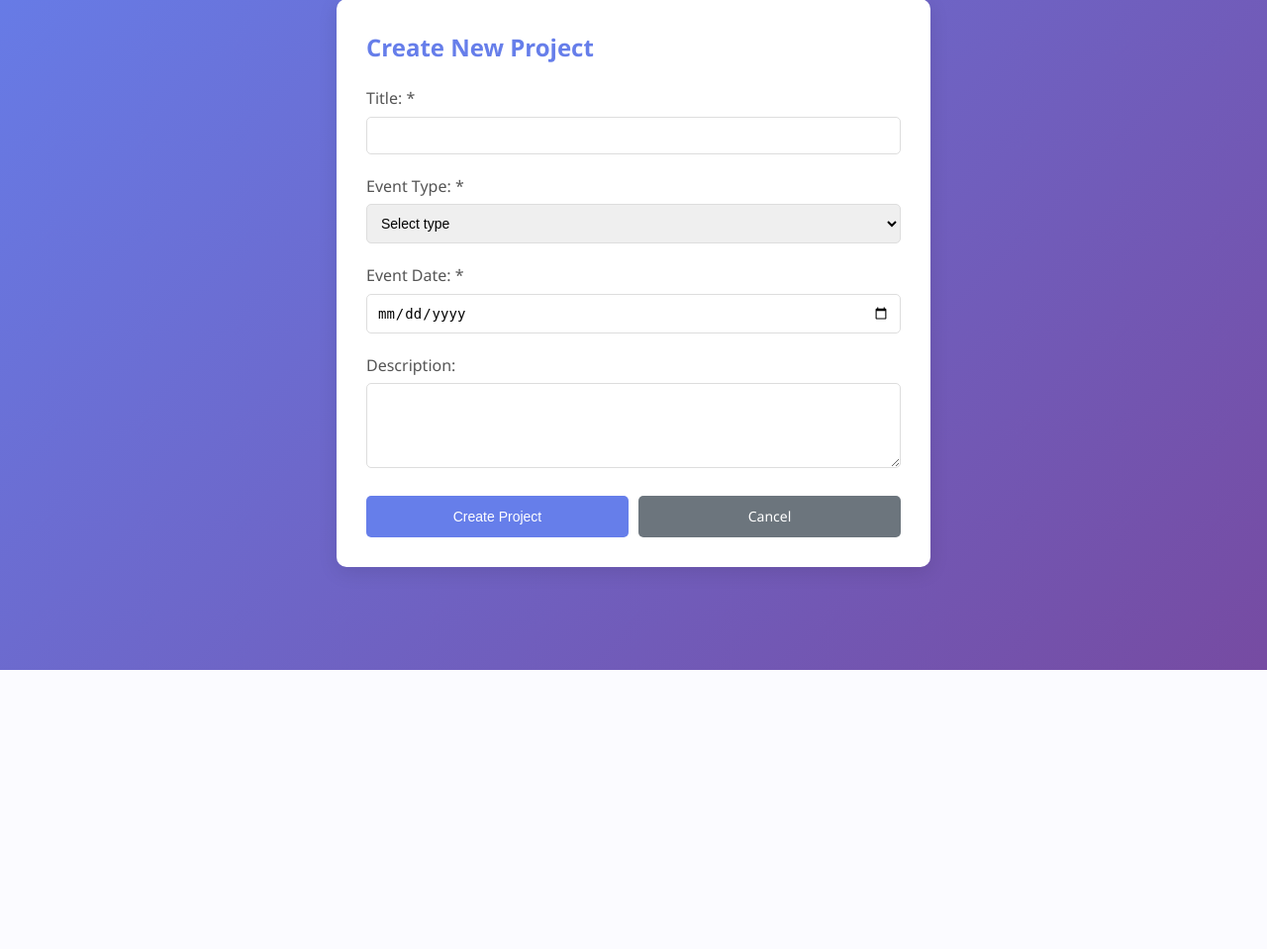
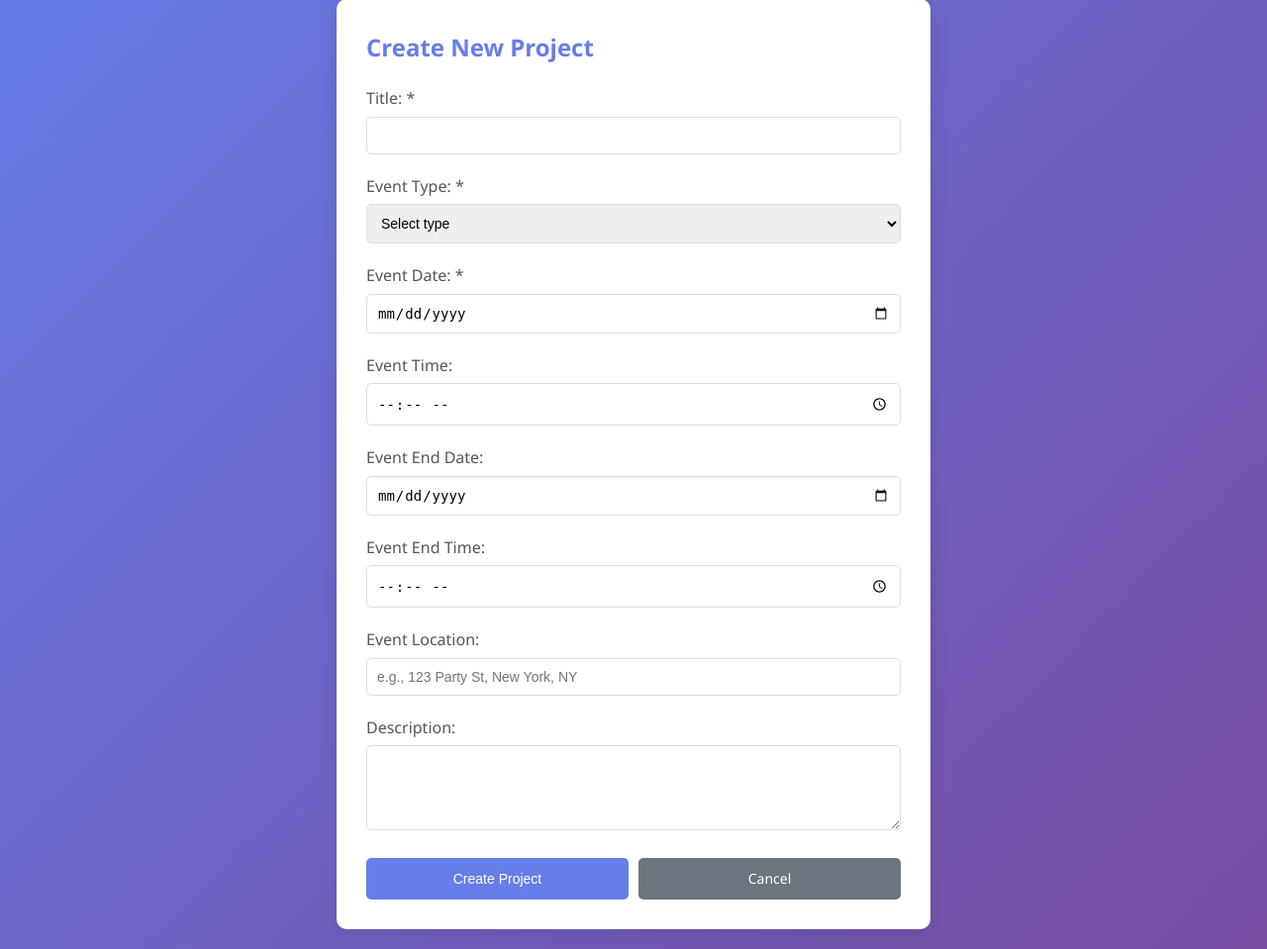
Before and after one commit to adrienchanove/shiny-octo-birthday, a PHP site: page /create_project.php in a window 1280 px wide. Shown: the part 123-1082 px from the top of the page at 99% size. Before the commit the page ends 800 px from the top, so only its background shows below. Run offline with PHP 8.4, Linux system fonts and the light colour scheme; the visitor is signed in with stand-in values (Sample User, id 1).

Commit message:
Add time and location fields to project creation and display
Co-authored-by: adrienchanove <68543395+adrienchanove@users.noreply.github.com>

```diff
--- a/create_project.php
+++ b/create_project.php
@@ -9,6 +9,10 @@ if ($_SERVER['REQUEST_METHOD'] === 'POST') {
     $title = trim($_POST['title']);
     $description = trim($_POST['description']);
     $event_date = $_POST['event_date'];
+    $event_time = !empty($_POST['event_time']) ? $_POST['event_time'] : null;
+    $event_end_date = !empty($_POST['event_end_date']) ? $_POST['event_end_date'] : null;
+    $event_end_time = !empty($_POST['event_end_time']) ? $_POST['event_end_time'] : null;
+    $event_location = trim($_POST['event_location']);
     $event_type = $_POST['event_type'];
 
     if (empty($title) || empty($event_date) || empty($event_type)) {
@@ -18,8 +22,8 @@ if ($_SERVER['REQUEST_METHOD'] === 'POST') {
     } else {
         try {
             $conn = getDBConnection();
-            $stmt = $conn->prepare("INSERT INTO projects (user_id, title, description, event_date, event_type) VALUES (?, ?, ?, ?, ?)");
-            $stmt->execute([getCurrentUserId(), $title, $description, $event_date, $event_type]);
+            $stmt = $conn->prepare("INSERT INTO projects (user_id, title, description, event_date, event_time, event_end_date, event_end_time, event_location, event_type) VALUES (?, ?, ?, ?, ?, ?, ?, ?, ?)");
+            $stmt->execute([getCurrentUserId(), $title, $description, $event_date, $event_time, $event_end_date, $event_end_time, $event_location, $event_type]);
 
             $project_id = $conn->lastInsertId();
             header('Location: view_project.php?id=' . $project_id);
@@ -80,6 +84,26 @@ if ($_SERVER['REQUEST_METHOD'] === 'POST') {
                 </div>
 
                 <div class="form-group">
+                    <label for="event_time">Event Time:</label>
+                    <input type="time" id="event_time" name="event_time">
+                </div>
+
+                <div class="form-group">
+                    <label for="event_end_date">Event End Date:</label>
+                    <input type="date" id="event_end_date" name="event_end_date">
+                </div>
+
+                <div class="form-group">
+                    <label for="event_end_time">Event End Time:</label>
+                    <input type="time" id="event_end_time" name="event_end_time">
+                </div>
+
+                <div class="form-group">
+                    <label for="event_location">Event Location:</label>
+                    <input type="text" id="event_location" name="event_location" placeholder="e.g., 123 Party St, New York, NY">
+                </div>
+
+                <div class="form-group">
                     <label for="description">Description:</label>
                     <textarea id="description" name="description" rows="4"></textarea>
                 </div>
--- a/database.sql
+++ b/database.sql
@@ -19,6 +19,10 @@ CREATE TABLE IF NOT EXISTS projects (
     title VARCHAR(255) NOT NULL,
     description TEXT,
     event_date DATE,
+    event_time TIME,
+    event_end_date DATE,
+    event_end_time TIME,
+    event_location VARCHAR(255),
     event_type ENUM('party', 'birthday') NOT NULL,
     created_at TIMESTAMP DEFAULT CURRENT_TIMESTAMP,
     FOREIGN KEY (user_id) REFERENCES users(id) ON DELETE CASCADE
```
Also changed, not shown: accept_invitation.php (+15 -3 lines), migration_add_time_location.sql (added, +11 -0 lines), view_project.php (+12 -0 lines).
